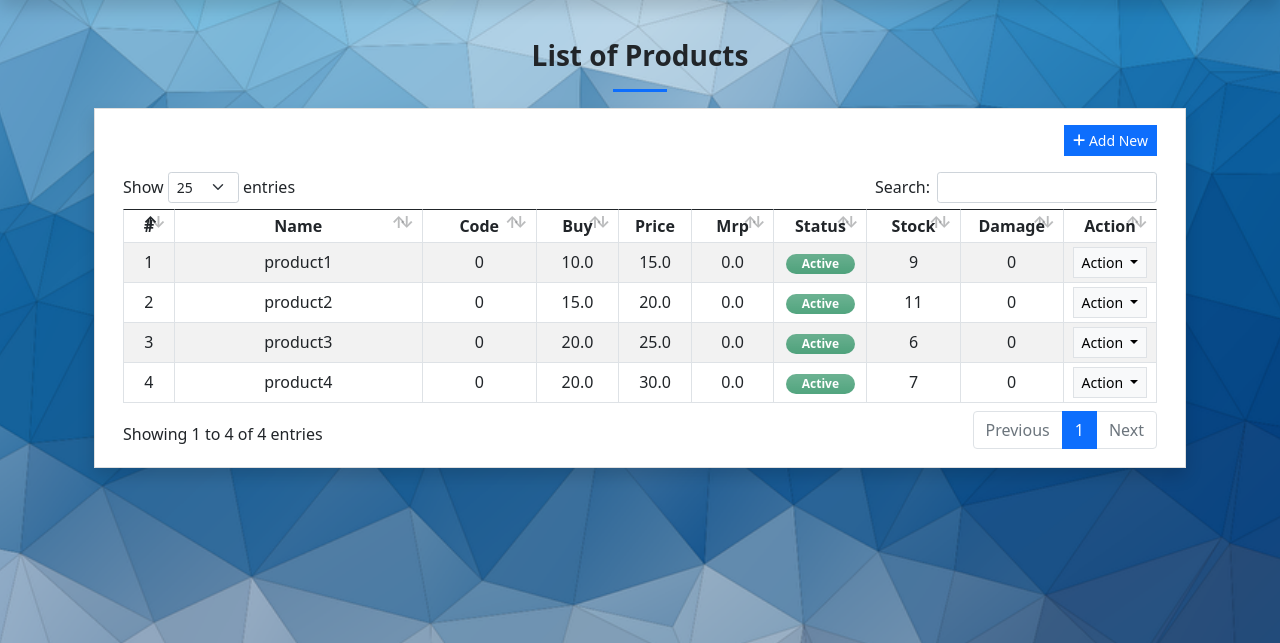
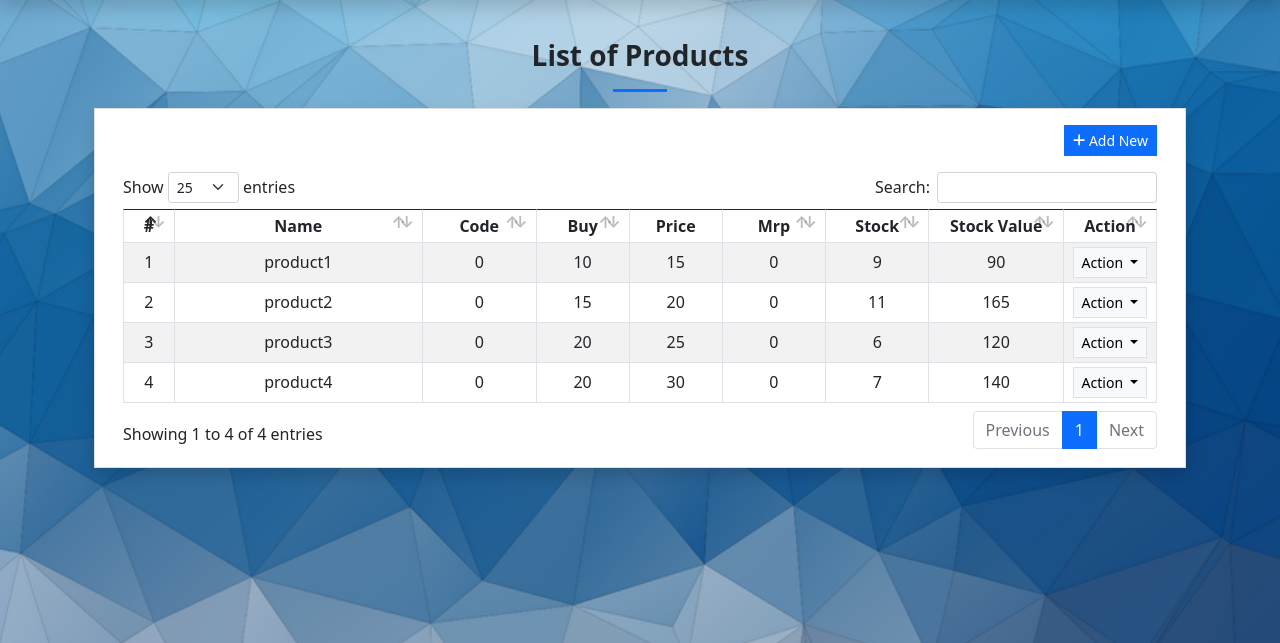
Before and after one commit to ShafayetZim/freedom_distribution, a Django app: page /products in a window 1280 px wide. Shown: the part 57-700 px from the top of the page. Run offline with Django 4.2, Linux system fonts and the light colour scheme; a user stored in the database is signed in; data comes from the database, SQL or seed files in the repository; data that the repository does not hold is empty; parts of the project's set-up code (start-up, migrations or seed data) failed here and were passed over; some libraries are stand-ins or nearby versions.

Commit message:
damage removed, stock value added

```diff
--- a/store/templates/products.html
+++ b/store/templates/products.html
@@ -30,12 +30,11 @@
               <col width="5%" />
               <col width="24%" />
               <col width="11%" />
-              <col width="8%" />
-              <col width="7%" />
-              <col width="8%" />
               <col width="9%" />
               <col width="9%" />
               <col width="10%" />
+              <col width="10%" />
+              <col width="13%" />
               <col width="9%" />
             </colgroup>
             <thead>
@@ -46,9 +45,9 @@
                 <th class="text-center">Buy</th>
                 <th class="text-center">Price</th>
                 <th class="text-center">Mrp</th>
-                <th class="text-center">Status</th>
+<!--                <th class="text-center">Status</th>-->
                 <th class="text-center">Stock</th>
-                <th class="text-center">Damage</th>
+                <th class="text-center">Stock Value</th>
                 <th class="text-center">Action</th>
               </tr>
             </thead>
@@ -58,24 +57,24 @@
                 <td class="text-center">{{ forloop.counter }}</td>
                 <td class="text-center">{{ product.name }}</td>
                 <td class="text-center">{{ product.code }}</td>
-                <td class="text-center">{{ product.buy }}</td>
-                <td class="text-center">{{ product.price}}</td>
-                <td class="text-center">{{ product.mrp}}</td>
-                <td class="text-center">
-                  {% if product.status == '1' %}
-                  <span
-                    class="badge badge-success bg-gradient bg-success px-3 rounded-pill bg-opacity-75 text-sm py-1"
-                    >Active</span
-                  >
-                  {% else %}
-                  <span
-                    class="badge badge-secondary bg-gradient bg-secondary px-3 rounded-pill bg-opacity-75 text-sm py-1"
-                    >Inactive</span
-                  >
-                  {% endif %}
-                </td>
+                <td class="text-center">{{ product.buy|floatformat }}</td>
+                <td class="text-center">{{ product.price|floatformat}}</td>
+                <td class="text-center">{{ product.mrp|floatformat}}</td>
+<!--                <td class="text-center">-->
+<!--                  {% if product.status == '1' %}-->
+<!--                  <span-->
+<!--                    class="badge badge-success bg-gradient bg-success px-3 rounded-pill bg-opacity-75 text-sm py-1"-->
+<!--                    >Active</span-->
+<!--                  >-->
+<!--                  {% else %}-->
+<!--                  <span-->
+<!--                    class="badge badge-secondary bg-gradient bg-secondary px-3 rounded-pill bg-opacity-75 text-sm py-1"-->
+<!--                    >Inactive</span-->
+<!--                  >-->
+<!--                  {% endif %}-->
+<!--                </td>-->
                 <td class="text-center">{{ product.available|floatformat }}</td>
-                <td class="text-center">{{ product.damage|floatformat}}</td>
+                <td class="text-center">{% widthratio product.buy 1 product.available %}</td>
                 <td class="text-center">
                   <div class="dropdown">
                     <button
```
